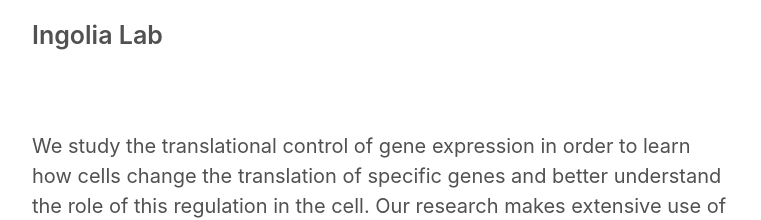
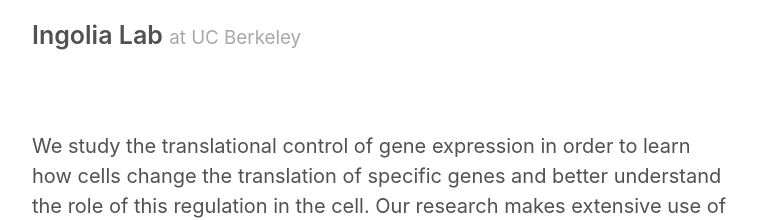
Before and after one commit to ingolia-lab/lab-web-page, a Jekyll site: the page built from src/index.html, in a window 1280 px wide. Shown: the top 220 px of the page, without its empty margins (258-1019 px from the left). Built offline with Jekyll 4.4.1, drawn with Linux system fonts in a browser that asks for light colours; the list of posts is cut into pages by our own code.

Commit message:
Add tagline ant try to turn off pagination

```diff
--- a/src/_config.yml
+++ b/src/_config.yml
@@ -1,7 +1,7 @@
 # Setup
 title: Ingolia Lab
+tagline: at UC Berkeley
 url: https://ingolia-lab.org/
-paginate: 1
 baseurl: ""
 permalink: pretty
 
```
